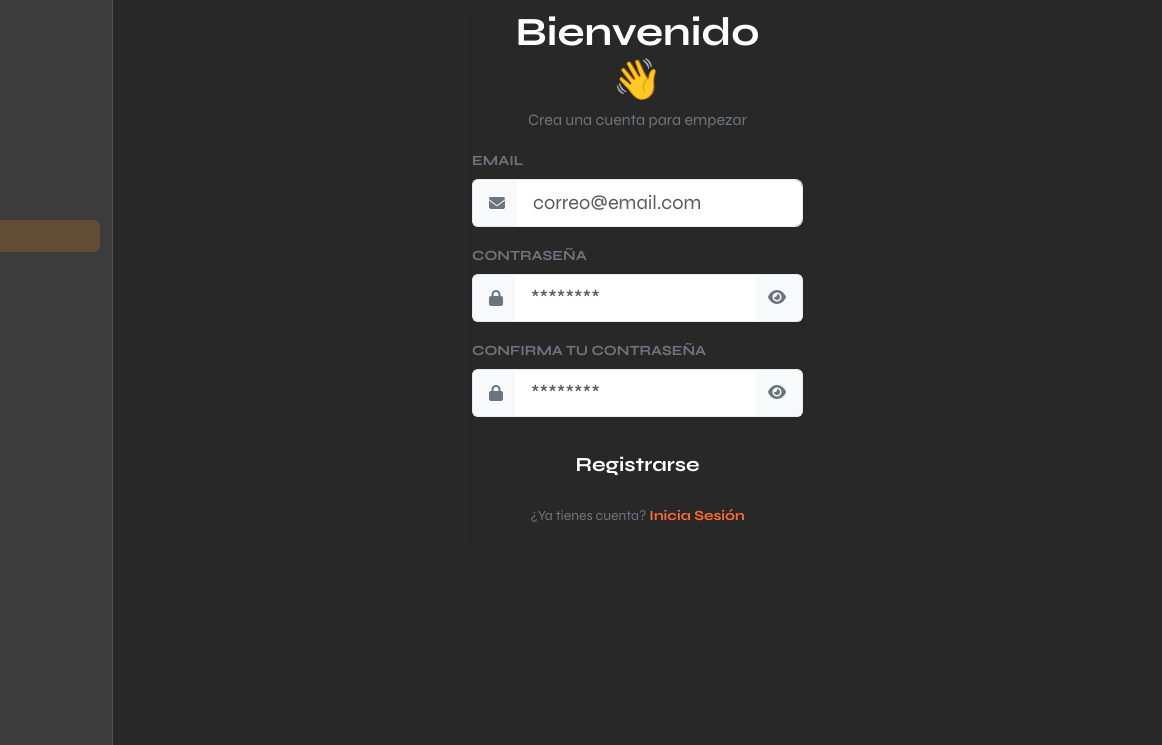
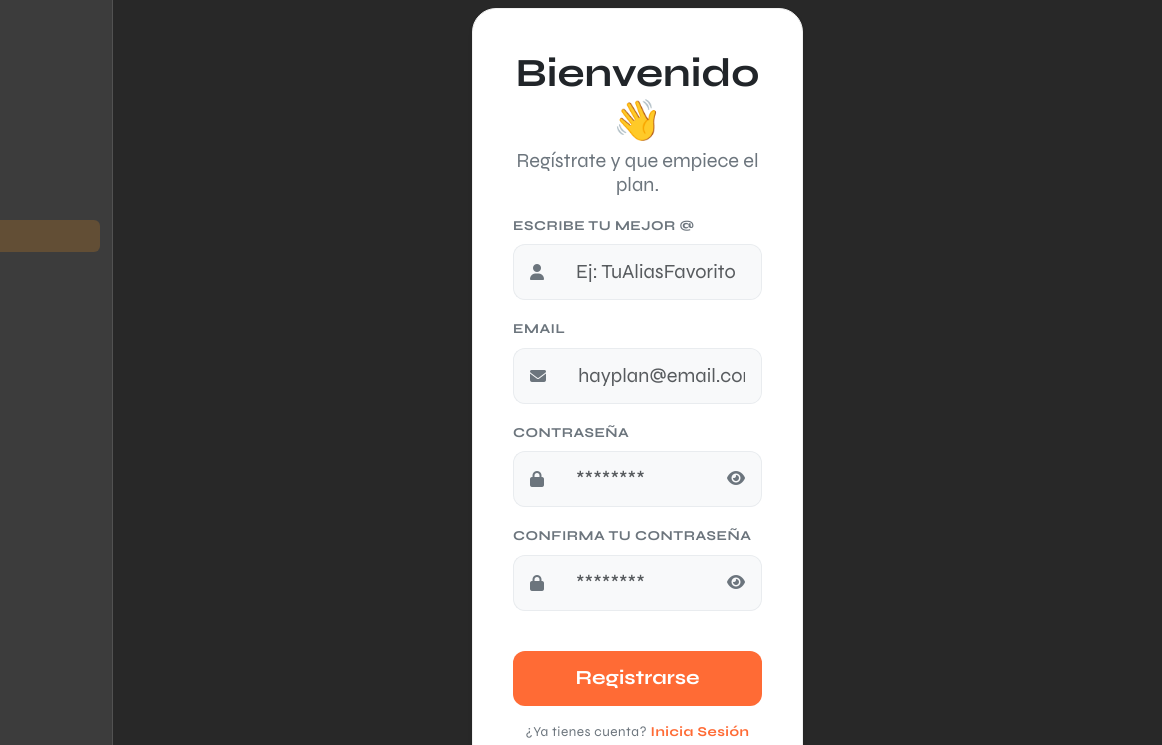
Before and after one commit to 4GeeksAcademy/fs-pt-128-Projecto-FInal-HayPlan, a React app: page /signup in a window 1280 px wide. Shown: the part 55-800 px from the top of the page, 118-1280 px from the left. Built offline with nearby package versions, Linux system fonts and the light colour scheme; no server answers.

Commit message:
agrego algunos cambios y estilos

```diff
--- a/src/front/index.css
+++ b/src/front/index.css
@@ -184,3 +184,79 @@ span {
 
 
 /*-------------- LARGE CARD -------------- */
+
+/*------------------ESTILOS PARA EL SIGNUP Y LOGIN ----------------------*/
+/* Formulario */
+.signup-wrapper .signup-card {
+    background-color: #ffffff;
+    padding: 2.5rem;
+    border-radius: 1.5rem;
+    border: 1px solid #f0f0f0;
+    box-shadow: 0 10px 25px rgba(0, 0, 0, 0.05); /* Sombra muy suave */
+}
+
+/* Títulos y textos */
+.signup-wrapper .signup-card h1 {
+    font-family: 'Syne', sans-serif;
+    color: #212529;
+    font-weight: 800;
+}
+
+.signup-wrapper .signup-card p,
+.signup-wrapper .signup-card label {
+    color: #6c757d;
+    font-size: 0.85rem;
+    letter-spacing: 0.5px;
+}
+
+/* --- ESTILO DE LOS INPUTS (Bordes y Colores) --- */
+
+.signup-wrapper .input-group {
+    margin-bottom: 1rem;
+}
+
+/* El fondo de los iconos y del texto */
+.signup-wrapper .form-control,
+.signup-wrapper .input-group-text {
+    background-color: #f8f9fa;
+    border: 1px solid #e9ecef;
+    color: #495057;
+    padding: 0.75rem 1rem;
+}
+
+/* Cuando el usuario hace clic dentro del cuadro para escribir */
+.signup-wrapper .form-control:focus {
+    background-color: #ffffff;
+    border-color: #FF6B35;
+    box-shadow: none;
+    color: #212529;
+}
+
+/* --- BOTÓN REGISTRARSE --- */
+
+.signup-wrapper .signup-btn-orange {
+    background-color: #FF6B35;
+    border: none;
+    color: #ffffff;
+    font-family: 'Syne', sans-serif;
+    font-weight: 700;
+    padding: 0.8rem;
+    border-radius: 12px;
+    margin-top: 1rem;
+    transition: transform 0.2s ease;
+}
+
+.signup-wrapper .signup-btn-orange:hover {
+    background-color: #e85a2a;
+    transform: translateY(-1px); /* Efecto de que se eleva */
+}
+
+/* --- REDONDEADOS DE LOS BORDES --- */
+
+.signup-wrapper .signup-input-group-start {
+    border-radius: 12px 0 0 12px;
+}
+
+.signup-wrapper .signup-input-group-end {
+    border-radius: 0 12px 12px 0;
+}
--- a/src/front/pages/Login.jsx
+++ b/src/front/pages/Login.jsx
@@ -56,13 +56,11 @@ export const Login = () => {
 
     return (
         <div className="container-fluid d-flex align-items-center justify-content-center signup-wrapper">
-
             <div className="col-12 col-md-6 col-lg-4 shadow-sm signup-card">
-
                 <h1 className="fw-bold mb-1 signup-title text-center">
                     Bienvenido <br />👋
                 </h1>
-                <p className="text-secondary mb-4 text-center"> Inicia sesión para ver tus planes </p>
+                <h5 className="text-secondary mb-4 text-center"> Tus planes te esperan. ¡Pasa!</h5>
 
                 {error && <div className="alert alert-danger py-2 small">{error}</div>}
 
--- a/src/front/pages/Signup.jsx
+++ b/src/front/pages/Signup.jsx
@@ -7,6 +7,7 @@ export const Signup = () => {
     const navigate = useNavigate();
 
     const [user, setUser] = useState({
+        username: "",
         email: "",
         password: "",
         confirmPassword: ""
@@ -30,8 +31,9 @@ export const Signup = () => {
         setError("");
         setSuccessMessage("");
 
-        if (!user.email.trim() || !user.password.trim() || !user.confirmPassword.trim()) {
-            setError("Email y contraseña son requeridos");
+        // valida también el username
+        if (!user.username.trim() || !user.email.trim() || !user.password.trim() || !user.confirmPassword.trim()) {
+            setError("Todos los campos son requeridos");
             return;
         }
         if (user.password.length < 6) {
@@ -50,6 +52,7 @@ export const Signup = () => {
                 method: "POST",
                 headers: { "Content-Type": "application/json" },
                 body: JSON.stringify({
+                    username: user.username, // Enviamos el username al backend
                     email: user.email,
                     password: user.password
                 })
@@ -59,7 +62,7 @@ export const Signup = () => {
 
             if (response.ok) {
                 setLoading(false);
-                setSuccessMessage("¡Usuario registrado con éxito! Redirigiendo al login...");
+                setSuccessMessage("¡Perfil creado! Prepárate para el plan. Redirigiendo al login...");
                 setTimeout(() => {
                     navigate("/login");
                 }, 2000);
@@ -80,21 +83,40 @@ export const Signup = () => {
                 <h1 className="fw-bold mb-1 signup-title text-center">
                     Bienvenido <br />👋
                 </h1>
-                <p className="text-secondary mb-3 text-center">Crea una cuenta para empezar</p>
-
+                <h5 className="text-secondary mb-3 text-center">Regístrate y que empiece el plan.</h5>
+                {/* mensaje error */}
                 {error && (
-                    <div className="alert alert-danger py-2 shadow-sm" role="alert">
-                        <small>{error}</small>
+                    <div className="alert alert-danger" role="alert">
+                        <small className="fw-bold">{error}</small>
                     </div>
                 )}
-
+                {/* mensaje redireccionando al login */}
                 {successMessage && (
                     <div className="alert alert-success py-2 shadow-sm" role="alert">
-                        <small>{successMessage}</small>
+                        <small className="fw-bold">{successMessage}</small>
                     </div>
                 )}
 
                 <form onSubmit={handleSubmit}>
+                    {/* USERNAME  */}
+                    <div className="mb-3">
+                        <label className="form-label small fw-bold text-secondary text-uppercase">Escribe tu mejor @</label>
+                        <div className="input-group custom-input-group">
+                            <span className="input-group-text bg-light border-light-subtle border-end-0 signup-input-group-start ps-3">
+                                <i className="fa-solid fa-user text-secondary"></i>
+                            </span>
+                            <input
+                                type="text"
+                                placeholder="Ej: TuAliasFavorito"
+                                className="form-control form-control-lg border-light-subtle border-start-0 signup-input-group-end"
+                                name="username"
+                                value={user.username}
+                                onChange={handleChange}
+                                required
+                            />
+                        </div>
+                    </div>
+
                     {/* EMAIL */}
                     <div className="mb-3">
                         <label className="form-label small fw-bold text-secondary text-uppercase">Email</label>
@@ -104,7 +126,7 @@ export const Signup = () => {
                             </span>
                             <input
                                 type="email"
-                                placeholder="correo@email.com"
+                                placeholder="hayplan@email.com"
                                 className="form-control form-control-lg border-light-subtle border-start-0 signup-input-group-end"
                                 name="email"
                                 value={user.email}
```
Also changed, not shown: 1 other file.
